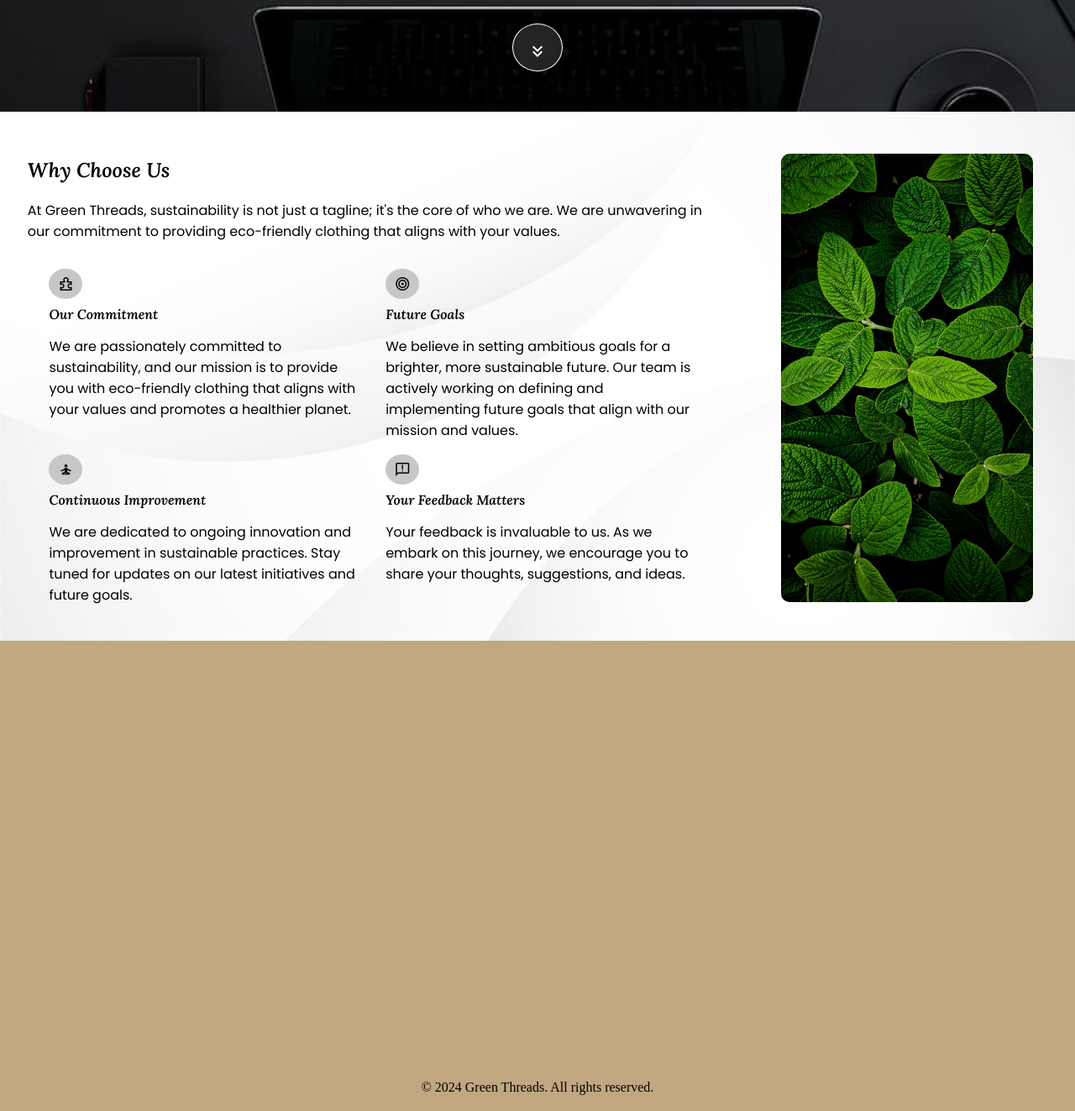
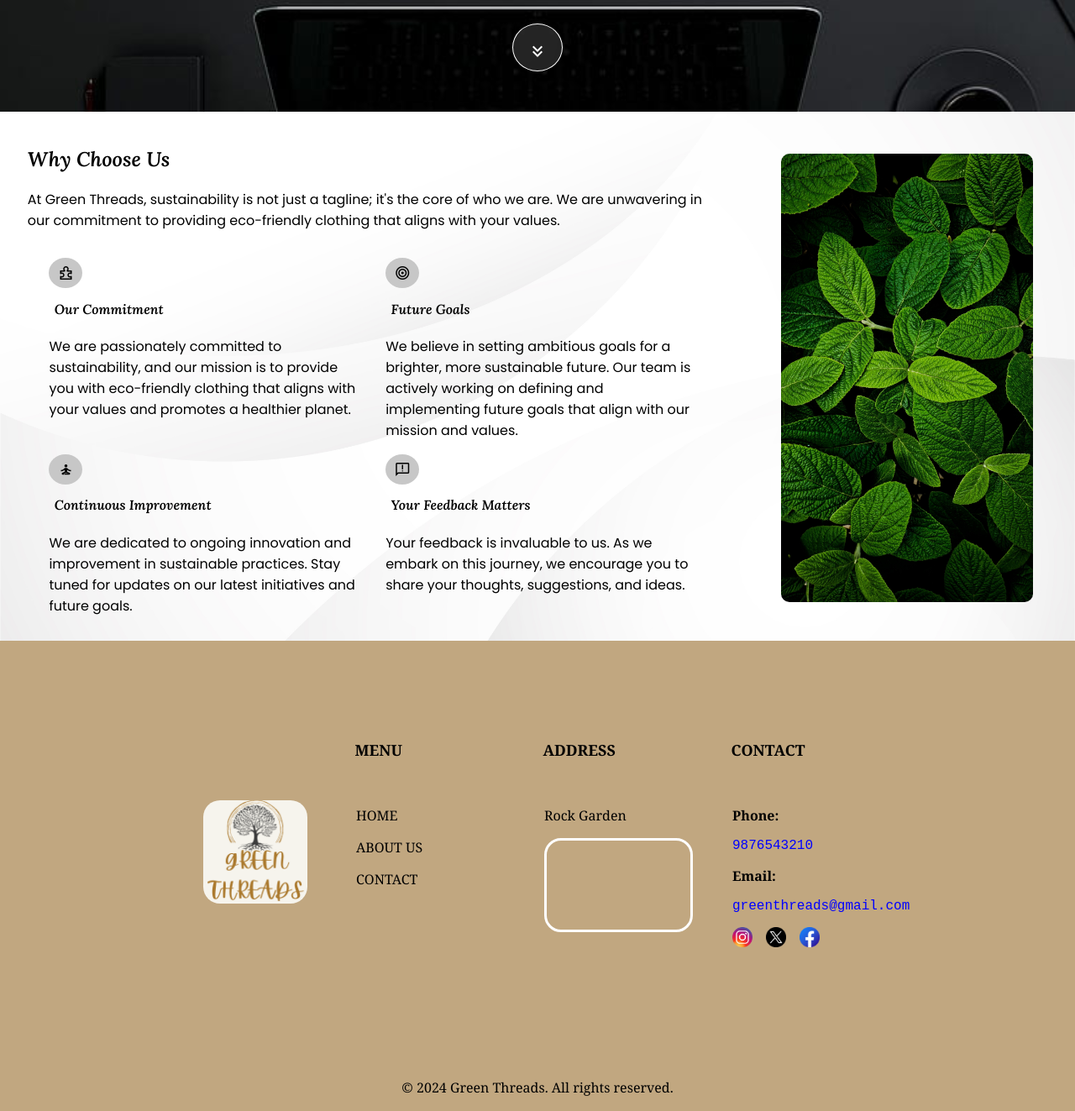
Before and after one commit to nomadisop/Pce_Comp_Web_Programming_lab_Adnan_Ansar_Qureshi, a PHP site: the page made by landing _page.html in a window 1280 px wide. Shown: the part 563-1886 px from the top of the page at 84% size. Run offline with PHP 8.4, Linux system fonts and the light colour scheme; some web fonts are replaced; grey boxes are pictures that could not be loaded.

Commit message:
update footer
updated footer changed reg.php into reg.html

```diff
--- a/landing _page.html
+++ b/landing _page.html
@@ -105,7 +105,37 @@
     </div>
     <footer>
         <div class="footer">
-
+           <div class="footer-main">
+            <div class="footer-logo footerWidth">
+                <img src="images/GREEN THREADS.png" alt="logo of company">
+            </div>
+            <div class="footer-menu footerWidth">
+                    <h4>MENU</h4></li>
+                    <li><a href="landing _page.html">HOME</a></li></li>
+                    <li><a href="Aboutus.html">ABOUT US</a></li>
+                    <li><a href="contactus.html">CONTACT</a></li>
+            </div>
+            <div class="footer-address footerWidth">
+                <h4>ADDRESS</h4>
+                <li><a href="https://www.google.com/maps/place/Rock+Garden/@19.029975,73.019897,10z/data=!4m6!3m5!1s0x3be7c3c08bdddca1:0x39ab28d99fed16bf!8m2!3d19.0299753!4d73.019897!16s%2Fg%2F1tfb0gc6?hl=en&entry=ttu">Rock Garden</a></li>
+                <li><iframe src="https://www.google.com/maps/embed?pb=!1m14!1m8!1m3!1d60347.25891248887!2d72.95977260272215!3d19.0327746022706!3m2!1i1024!2i768!4f13.1!3m3!1m2!1s0x3be7c3c08bdddca1%3A0x39ab28d99fed16bf!2sRock%20Garden!5e0!3m2!1sen!2sin!4v1707749124295!5m2!1sen!2sin"
+                    width="85%" height="70%"
+                    style="border:solid;border-radius: 20px;border-color: white;" allowfullscreen="" loading="lazy" referrerpolicy="no-referrer-when-downgrade">
+                    </iframe></li>
+            </div>
+            <div class="footer-contact footerWidth">
+                <h4>CONTACT</h4>
+                <li class="footer-phone">Phone:</li>
+                <li class="footer-phone2">9876543210</li>
+                <li class="footer-email">Email:</li>
+                <li class="footer-email2">greenthreads@gmail.com</li>
+                <div class="social-media">
+                <li class="insta"><a href="#"><img src="images/ins.png" alt="insta" style="height: 3vh;"></a></li>
+                <li class="twitter"><a href="#"><img src="images/x.png" alt="twitter" style="height:3vh;"></a></li>
+                <li class="facebook"><a href="#"><img src="images/fb.png" alt="facebook" style="height: 3vh;"></a></li>
+            </div>
+            </div>
+           </div>
         </div>
         <div class="footer-bottom">
             &copy; 2024 Green Threads. All rights reserved.
--- a/lp.css
+++ b/lp.css
@@ -313,9 +313,12 @@ body{
 footer{
   margin-top: 5vh;
   background-color: #c1a780;
+  font-family: 'Cardo',Georgia,"Times New Roman",serif;
   height: 70vh;
 }
 .footer{
+  display: flex;
+  justify-content: center;
   height: 90%;
 }
 .footer-bottom{
@@ -324,3 +327,61 @@ footer{
   justify-content: center;
   height: 10%;
 }
+.footer-main{
+  display: flex;
+  width: 70%;
+}
+.footerWidth{
+  width: 25%;
+}
+.footer-logo{
+  display: flex;
+  justify-content: center;
+  align-items: center;
+}
+.footer-main li{
+  padding: 0.5rem;
+  list-style: none;
+}
+.footer-menu{
+  display: flex;
+  flex-direction: column;
+
+}
+.footer-contact{
+  display: flex;
+  flex-direction: column;
+
+}
+.footer-address{
+  display: flex;
+  flex-direction: column;
+}
+.footer-logo img{
+  border-radius: 20px;
+  width: 55%;
+}
+.social-media{
+  display: flex;
+  flex-wrap: wrap;
+}
+h4{
+  font-size: large;
+  padding: 0.4rem;
+  margin-top: 14vh;
+  margin-bottom: 5vh;
+}
+.footer-phone ,.footer-email{
+  font-weight: 600;
+}
+.footer li a{
+  text-decoration: none;
+  color: black;
+}
+.footer li a:hover{
+  color: #3e3eff;
+}
+.footer-email2, .footer-phone2{
+  color: blue;
+  font-family: 'Courier New', Courier, monospace;
+}
```
Also changed, not shown: reg.html (renamed from reg.php).
